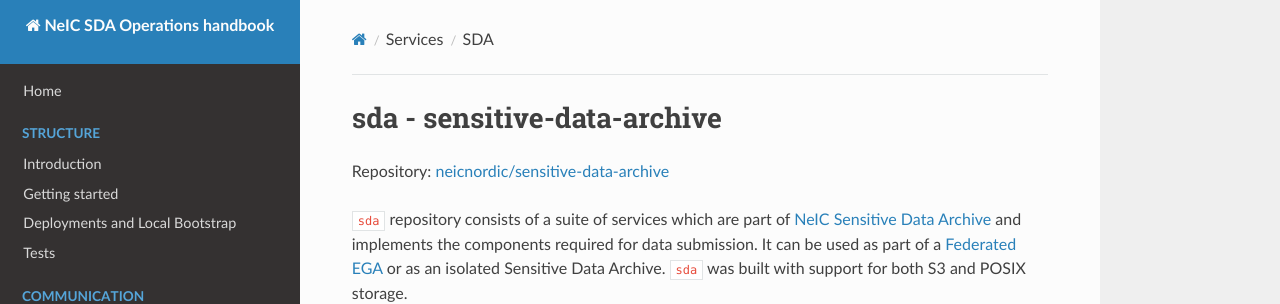
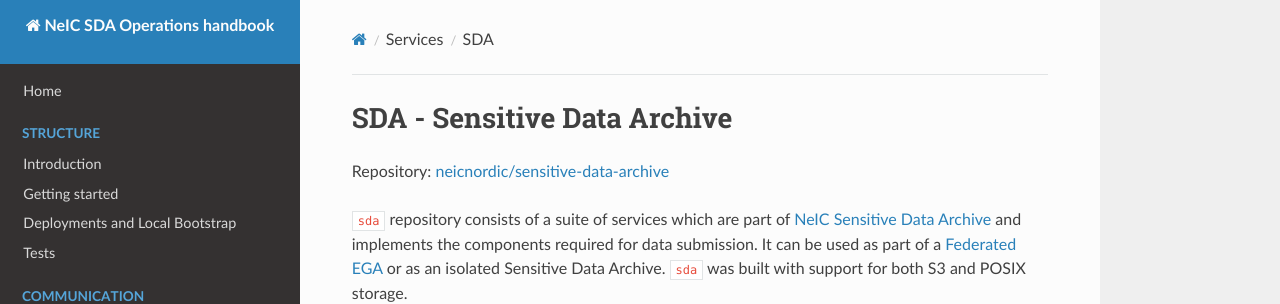
Before and after one commit to neicnordic/neic-sda, an MkDocs documentation site: the page built from docs/services/sda.md, in a window 1280 px wide. Shown: the top 304 px of the page. Built offline with MkDocs 1.6.1, drawn with Linux system fonts in a browser that asks for light colours; nearby versions of some CDN libraries; part of the change alters nothing that is shown.

```diff
--- a/docs/services/sda.md
+++ b/docs/services/sda.md
@@ -1,4 +1,4 @@
-sda - sensitive-data-archive
+SDA - Sensitive Data Archive
 ============
 
 Repository:
@@ -10,12 +10,12 @@ It can be used as part of a [Federated EGA](https://ega-archive.org/federated) o
 
 The SDA submission pipeline has four main steps:
 
-1. [Ingest](cmd/ingest.md) splits file headers from files, moving the header to the database and the file content to the archive storage.
-2. [Verify](cmd/verify.md) verifies that the header is encrypted with the correct key, and that the checksums match the user-provided checksums.
-3. [Finalize](cmd/finalize.md) associates a stable accessionID with each archive file and backups the file.
-4. [Mapper](cmd/mapper.md) maps file accessionIDs to a datasetID.
+1. [Ingest](cmd/ingest/ingest.md) splits file headers from files, moving the header to the database and the file content to the archive storage.
+2. [Verify](cmd/verify/verify.md) verifies that the header is encrypted with the correct key, and that the checksums match the user-provided checksums.
+3. [Finalize](cmd/finalize/finalize.md) associates a stable accessionID with each archive file and backups the file.
+4. [Mapper](cmd/mapper/mapper.md) maps file accessionIDs to a datasetID.
 
 There are also three additional support services:
 
-1. [Intercept](cmd/intercept.md) relays messages from Central EGA to the system.
-2. [s3inbox](cmd/s3inbox.md) proxies uploads to the an S3 compatible storage backend.
+1. [Intercept](cmd/intercept/intercept.md) relays messages from Central EGA to the system.
+2. [s3inbox](cmd/s3inbox/s3inbox.md) proxies uploads to the an S3 compatible storage backend.
```
